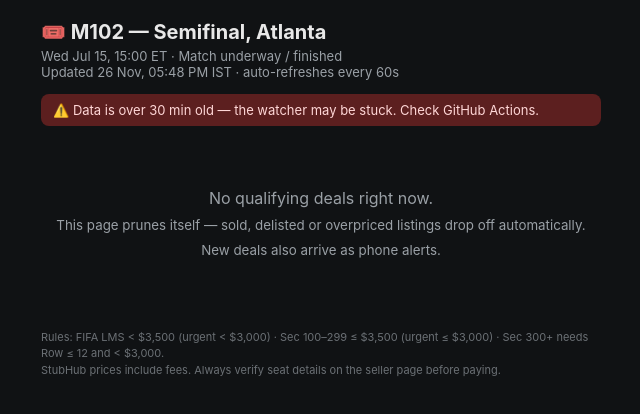
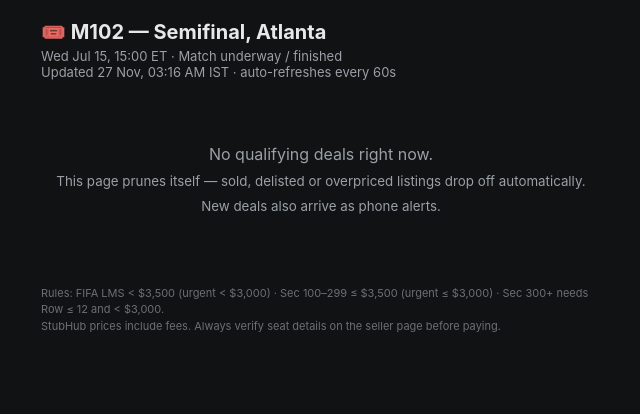
Before and after one commit to BabluMane/wc-ticket-watch, a plain HTML site: page index.html in a window 1280 px wide. Shown: the whole page, without its empty margins (319-959 px from the left). Drawn offline with Linux system fonts and the light colour scheme.

Commit message:
board 2026-11-26T21:46:42Z

```diff
--- a/index.html
+++ b/index.html
@@ -21,7 +21,7 @@
 </style></head><body>
 <h1>🎟️ M102 — Semifinal, Atlanta</h1>
 <div class="sub">Wed Jul 15, 15:00 ET · Match underway / finished<br>
-Updated 26 Nov, 05:48 PM IST · auto-refreshes every 60s</div>
+Updated 27 Nov, 03:16 AM IST · auto-refreshes every 60s</div>
 <div class="stale" id="stale">⚠️ Data is over 30 min old — the watcher may be stuck.
 Check GitHub Actions.</div>
 <div class="empty">No qualifying deals right now.<br><small>This page prunes itself — sold, delisted or overpriced listings drop off automatically. New deals also arrive as phone alerts.</small></div>
@@ -29,7 +29,7 @@ Check GitHub Actions.</div>
 (urgent ≤ $3,000) · Sec 300+ needs Row ≤ 12 and &lt; $3,000.<br>
 StubHub prices include fees. Always verify seat details on the seller page before paying.</div>
 <script>
- var gen = new Date("2026-11-26T12:18:30.066263+00:00");
+ var gen = new Date("2026-11-26T21:46:11.345246+00:00");
  if ((Date.now() - gen.getTime()) > 30*60*1000)
    document.getElementById('stale').style.display = 'block';
 </script>
--- a/state.json
+++ b/state.json
@@ -2,5 +2,5 @@
  "deals": {},
  "last_heartbeat": "2026-11-26",
  "last_fail_ping": "",
- "zero_runs": 362
+ "zero_runs": 363
 }
```
